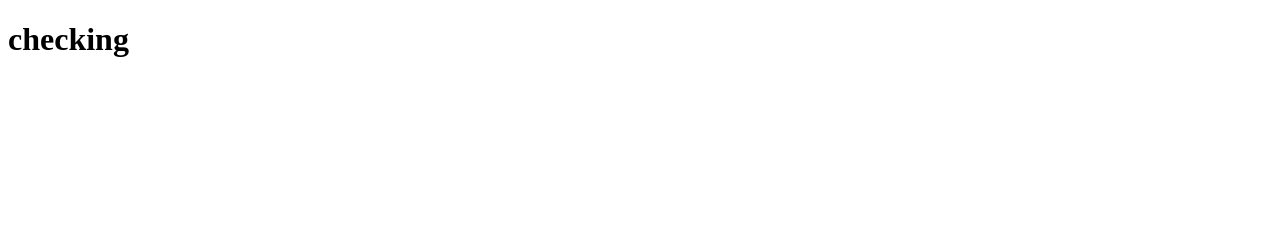
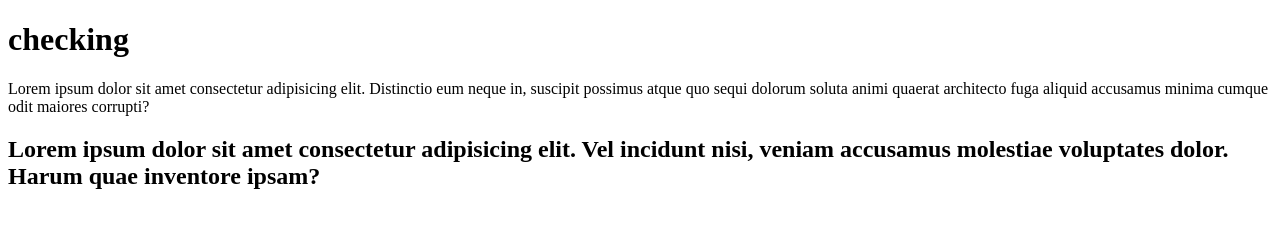
Before and after one commit to nayon220/checking, a plain HTML site: page index.html in a window 1280 px wide. Drawn offline with Linux system fonts and the light colour scheme.

Commit message:
second commit

```diff
--- a/index.html
+++ b/index.html
@@ -8,5 +8,7 @@
 </head>
 <body>
     <h1>checking</h1>
+    <p>Lorem ipsum dolor sit amet consectetur adipisicing elit. Distinctio eum neque in, suscipit possimus atque quo sequi dolorum soluta animi quaerat architecto fuga aliquid accusamus minima cumque odit maiores corrupti?</p>
+    <h2>Lorem ipsum dolor sit amet consectetur adipisicing elit. Vel incidunt nisi, veniam accusamus molestiae voluptates dolor. Harum quae inventore ipsam?</h2>
 </body>
 </html>
```
